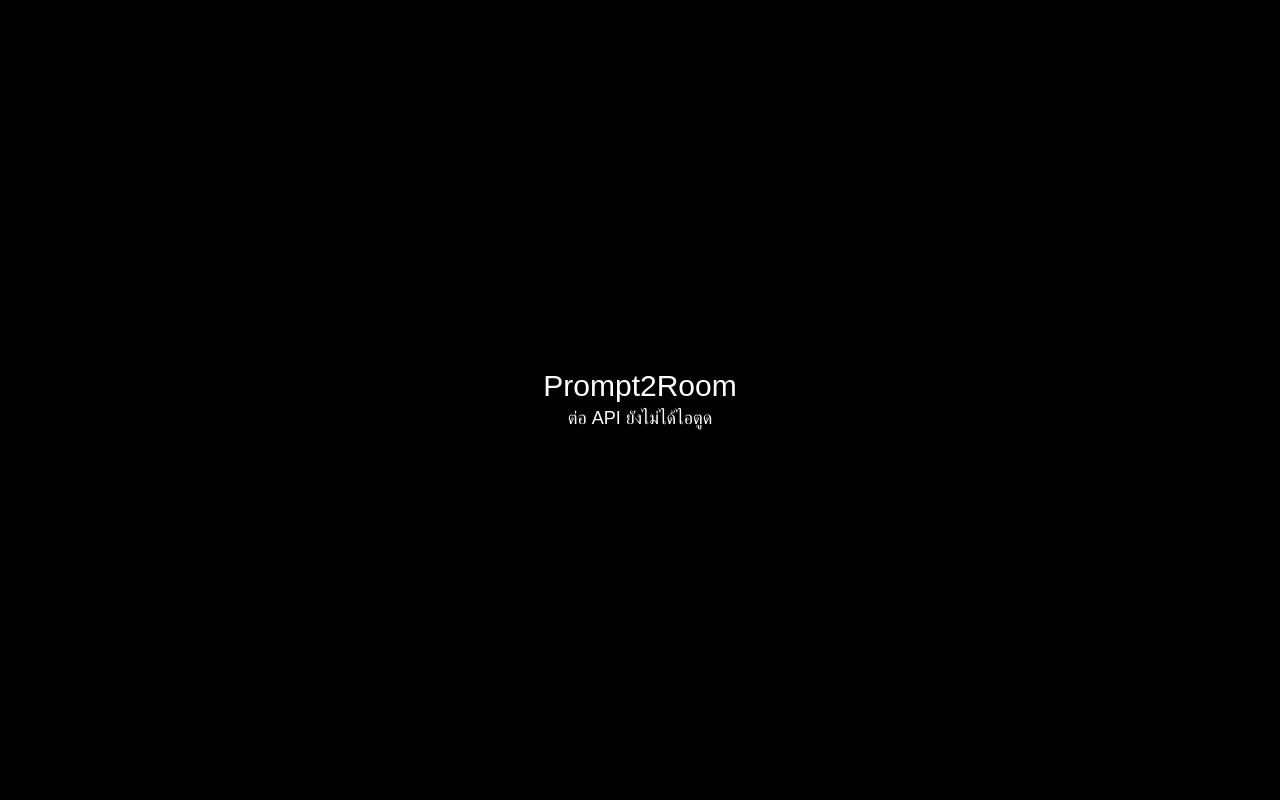
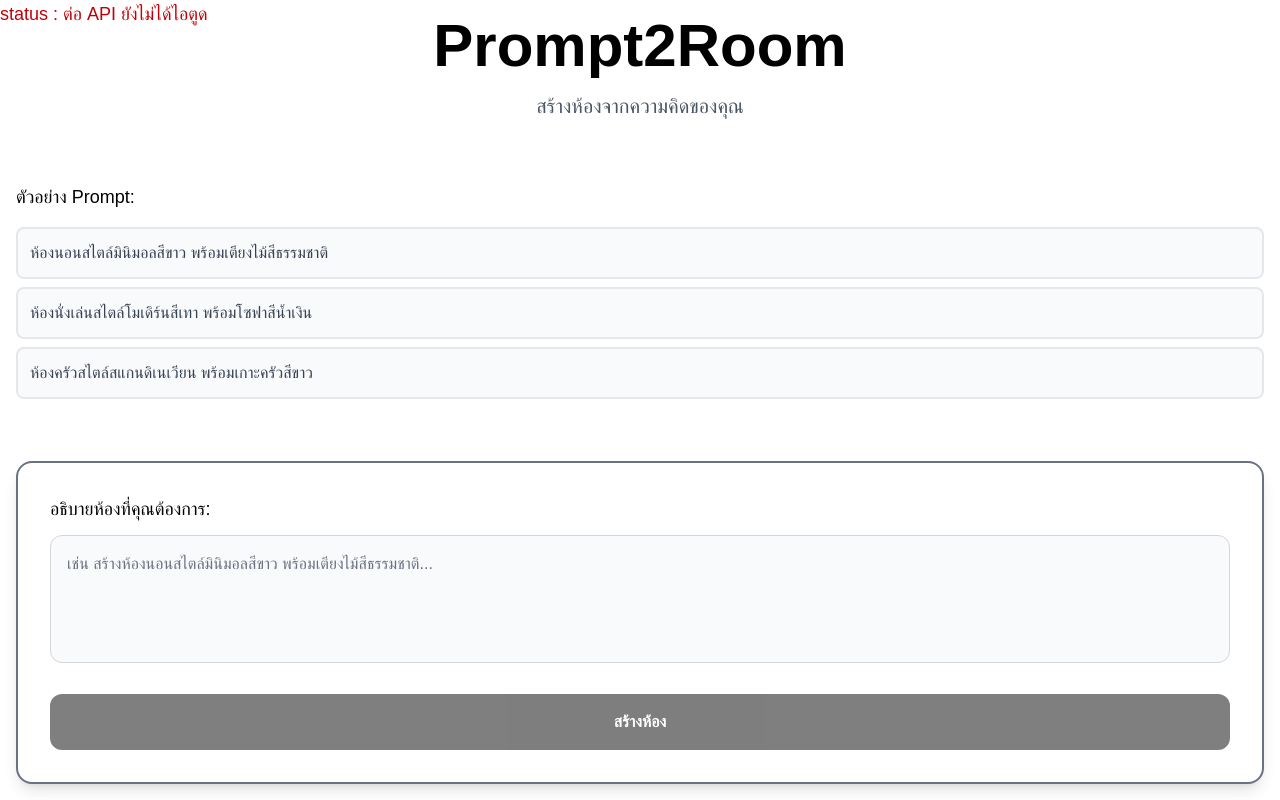
Before and after one commit to WeLikeIT-WeLoveChotipat/Prompt2Room, a Next.js app in the folder frontend/: page / in a window 1280 px wide. Built offline with nearby package versions, Linux system fonts and the light colour scheme.

Commit message:
feat: add  page and components

```diff
--- /dev/null
+++ b/frontend/app/components/ExamplePrompts.tsx
@@ -0,0 +1,30 @@
+interface ExamplePromptsProps {
+  onSelectPrompt: (prompt: string) => void;
+  isGenerating: boolean;
+}
+
+export default function ExamplePrompts({ onSelectPrompt, isGenerating }: ExamplePromptsProps) {
+  const examples = [
+    "ห้องนอนสไตล์มินิมอลสีขาว พร้อมเตียงไม้สีธรรมชาติ",
+    "ห้องนั่งเล่นสไตล์โมเดิร์นสีเทา พร้อมโซฟาสีน้ำเงิน",
+    "ห้องครัวสไตล์สแกนดิเนเวียน พร้อมเกาะครัวสีขาว"
+  ];
+
+  return (
+    <div className="mb-[5%]">
+      <h3 className="text-lg font-medium text-black mb-4">ตัวอย่าง Prompt:</h3>
+      <div className="grid gap-2">
+        {examples.map((example, index) => (
+          <button
+            key={index}
+            onClick={() => onSelectPrompt(example)}
+            disabled={isGenerating}
+            className="text-left p-3 bg-gray-50 rounded-lg text-gray-700 hover:bg-gray-100 hover:text-black transition-all duration-200 border-2 border-gray-200 hover:border-gray-500"
+          >
+            {example}
+          </button>
+        ))}
+      </div>
+    </div>
+  );
+}
--- /dev/null
+++ b/frontend/app/components/Header.tsx
@@ -0,0 +1,12 @@
+export default function Header() {
+  return (
+    <div className="text-center mb-[5%]">
+      <h1 className="text-4xl md:text-6xl font-bold text-black mb-4">
+        Prompt2Room
+      </h1>
+      <p className="text-xl text-gray-600">
+        สร้างห้องจากความคิดของคุณ
+      </p>
+    </div>
+  );
+}
--- /dev/null
+++ b/frontend/app/components/ImageResult.tsx
@@ -0,0 +1,21 @@
+"use client";
+
+interface ImageResultProps {
+  imageUrl: string | null;
+  prompt: string;
+}
+
+export default function ImageResult({ imageUrl, prompt }: ImageResultProps) {
+  if (!imageUrl) return null;
+
+  return (
+    <div className="mt-8 text-center">
+      <img
+        src={imageUrl}
+        alt="Generated Room"
+        className="mx-auto rounded-2xl shadow-lg w-full max-w-3xl"
+      />
+      <p className="text-gray-600 mt-2">ผลลัพธ์จาก Prompt: “{prompt}”</p>
+    </div>
+  );
+}
--- /dev/null
+++ b/frontend/app/components/PromptForm.tsx
@@ -0,0 +1,61 @@
+"use client";
+import { useState, useEffect } from "react";
+
+interface PromptFormProps {
+  onSubmit: (prompt: string) => void;
+  isGenerating: boolean;
+  selectedPrompt?: string;
+}
+
+export default function PromptForm({ onSubmit, isGenerating, selectedPrompt }: PromptFormProps) {
+  const [prompt, setPrompt] = useState("");
+
+  useEffect(() => {
+    if (selectedPrompt) {
+      setPrompt(selectedPrompt);
+    }
+  }, [selectedPrompt]);
+
+  const handleSubmit = (e: React.FormEvent) => {
+    e.preventDefault();
+    if (!prompt.trim()) return;
+    onSubmit(prompt);
+  };
+
+  return (
+    <div className="bg-white rounded-2xl p-8 border-2 border-gray-500 shadow-lg">
+      <form onSubmit={handleSubmit} className="space-y-6">
+        <div>
+          <label htmlFor="prompt" className="block text-lg font-medium text-black mb-3">
+            อธิบายห้องที่คุณต้องการ:
+          </label>
+          <textarea
+            id="prompt"
+            value={prompt}
+            onChange={(e) => setPrompt(e.target.value)}
+            placeholder="เช่น สร้างห้องนอนสไตล์มินิมอลสีขาว พร้อมเตียงไม้สีธรรมชาติ..."
+            className="w-full h-32 p-4 rounded-xl bg-gray-50 border border-gray-300 text-black placeholder-gray-500 focus:outline-none focus:ring-2 focus:ring-gray-500 focus:border-transparent resize-none"
+            disabled={isGenerating}
+          />
+        </div>
+
+        <div className="flex flex-col sm:flex-row gap-4">
+          <button
+            type="submit"
+            disabled={!prompt.trim() || isGenerating}
+            className="flex-1 bg-black text-white font-semibold py-4 px-6 rounded-xl hover:bg-gray-800 focus:outline-none focus:ring-2 focus:ring-gray-500 disabled:opacity-50 disabled:cursor-not-allowed transition-all duration-200"
+          >
+            {isGenerating ? (
+              <div className="flex items-center justify-center">
+                <div className="animate-spin rounded-full h-5 w-5 border-b-2 border-white mr-2"></div>
+                กำลังสร้าง...
+              </div>
+            ) : (
+              "สร้างห้อง"
+            )}
+          </button>
+        </div>
+      </form>
+    </div>
+  );
+}
--- a/frontend/app/page.tsx
+++ b/frontend/app/page.tsx
@@ -1,9 +1,16 @@
 "use client";
 import { useState, useEffect } from "react";
 import { getMessage } from "../utils/api";
+import Header from "./components/Header";
+import PromptForm from "./components/PromptForm";
+import ExamplePrompts from "./components/ExamplePrompts";
+import ImageResult from "./components/ImageResult";
 
 export default function HomePage() {
   const [message, setMessage] = useState("Loading...");
+  const [isGenerating, setIsGenerating] = useState(false);
+  const [selectedPrompt, setSelectedPrompt] = useState("");
+  const [imageUrl, setImageUrl] = useState<string | null>(null);
 
   useEffect(() => {
     const fetchMessage = async () => {
@@ -15,14 +22,55 @@
         setMessage("ต่อ API ยังไม่ได้ไอตูด");
       }
     };
-
     fetchMessage();
   }, []);
 
+  const handleSubmit = async (prompt: string) => {
+    setIsGenerating(true);
+    setImageUrl(null);
+
+    setSelectedPrompt(prompt);
+
+    setTimeout(() => {
+      setIsGenerating(false);
+      setImageUrl(
+        "https://static.thairath.co.th/media/dFQROr7oWzulq5FZYji3eXybX5HOwLzNUcsnKzGgrOwjz5InwssEzNEvi1MzMqW5sFh.jpg"
+      );
+      console.log(`Prompt: "${prompt}"`);
+    }, 2000);
+  };
+
+  const handleSelectPrompt = (prompt: string) => {
+    setSelectedPrompt(prompt);
+  };
+
   return (
-    <main className="flex flex-col items-center justify-center h-screen bg-black">
-      <h1 className="text-3xl text-white">Prompt2Room</h1>
-      <p className="text-lg text-white">{message}</p>
+    <main className="min-h-screen bg-white flex flex-col items-center justify-center p-4">
+      <p className="absolute top-0 left-0 text-lg text-red-700">status : {message}</p>
+      <div className="w-full max-w-7xl">
+        <Header />
+
+        {!isGenerating && !imageUrl && (
+          <ExamplePrompts
+            onSelectPrompt={handleSelectPrompt}
+            isGenerating={isGenerating}
+          />
+        )}
+
+        <ImageResult
+          imageUrl={imageUrl}
+          prompt={selectedPrompt}
+        />
+
+        {!imageUrl && (
+          <PromptForm
+            onSubmit={handleSubmit}
+            isGenerating={isGenerating}
+            selectedPrompt={selectedPrompt}
+          />
+        )}
+
+      </div>
     </main>
   );
 }
```
Also changed, not shown: 1 other file (tests, documents, lock files or other folders).
